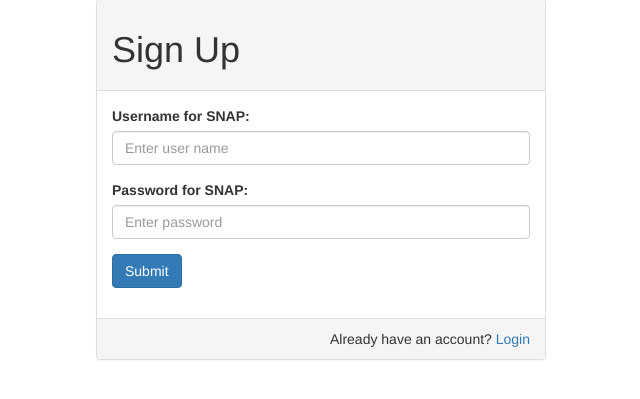
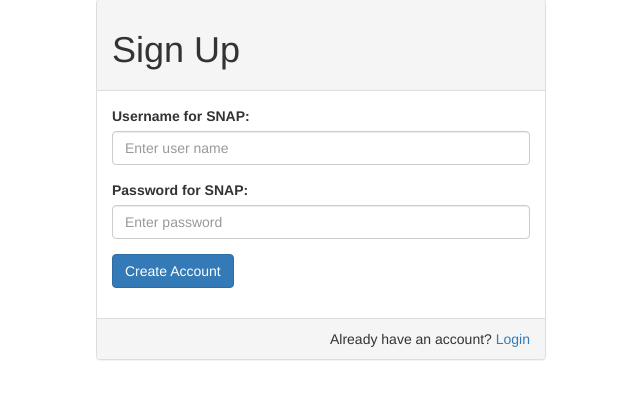
Before and after one commit to AgalyaLoganathan/SNAP-StackOverflow, a Node server app: page /signup in a window 1280 px wide. Shown: the part 241-640 px from the top of the page, without its empty margins (319-959 px from the left). Run offline with Node 20, Linux system fonts and the light colour scheme; some libraries are stand-ins or nearby versions.

Commit message:
ui changes

```diff
--- a/views/login.ejs
+++ b/views/login.ejs
@@ -38,7 +38,7 @@
                   		<input type="password" class="form-control" id="password" name="password" placeholder="Enter password" />
         			</div>
         			<div class="form-group">
-        				<input type="submit" class="btn btn-primary" />
+        				<input type="submit" class="btn btn-primary" value="Login" />
         			</div>
         		</form>
         	</div>
--- a/views/signup.ejs
+++ b/views/signup.ejs
@@ -38,7 +38,7 @@
                   		<input type="password" class="form-control" id="password" name="password" placeholder="Enter password" />
         			</div>
         			<div class="form-group">
-        				<input type="submit" class="btn btn-primary" />
+        				<input type="submit" class="btn btn-primary" value="Create Account" />
         			</div>
         		</form>
         	</div>
```
